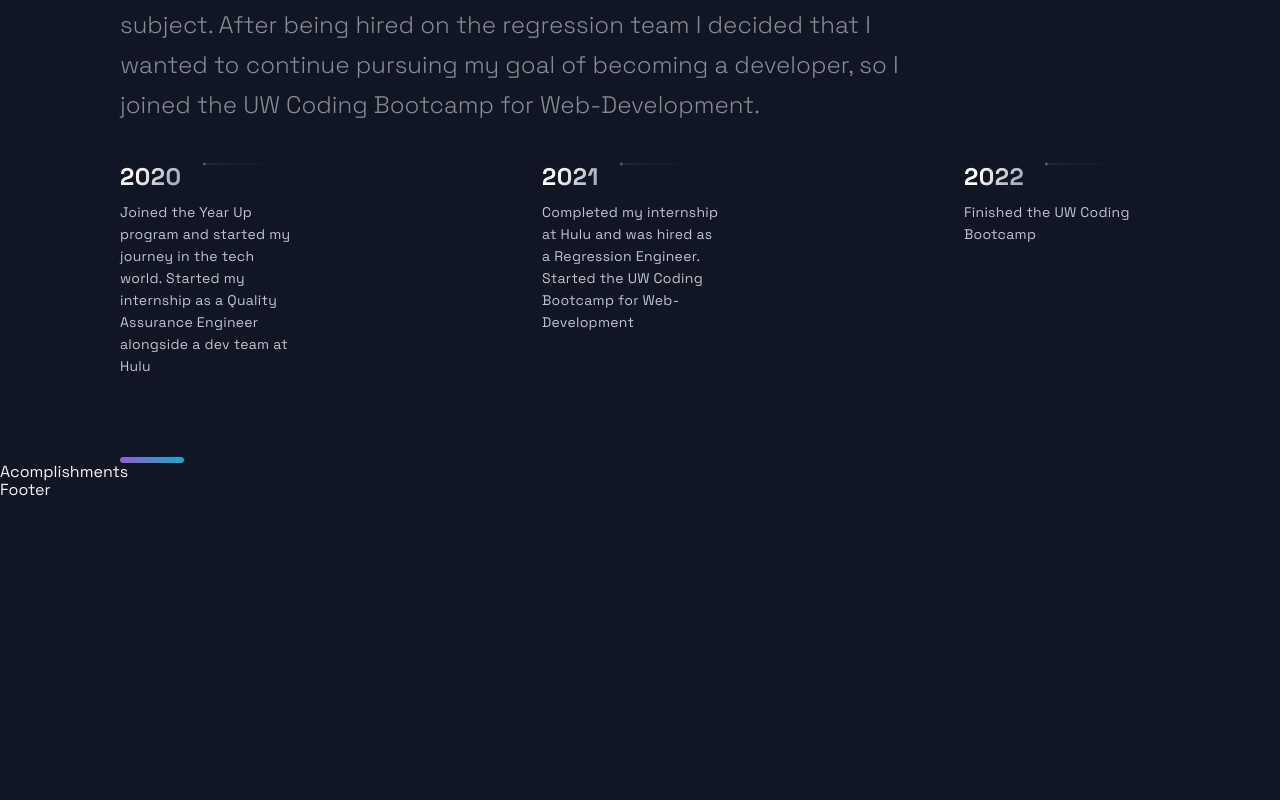
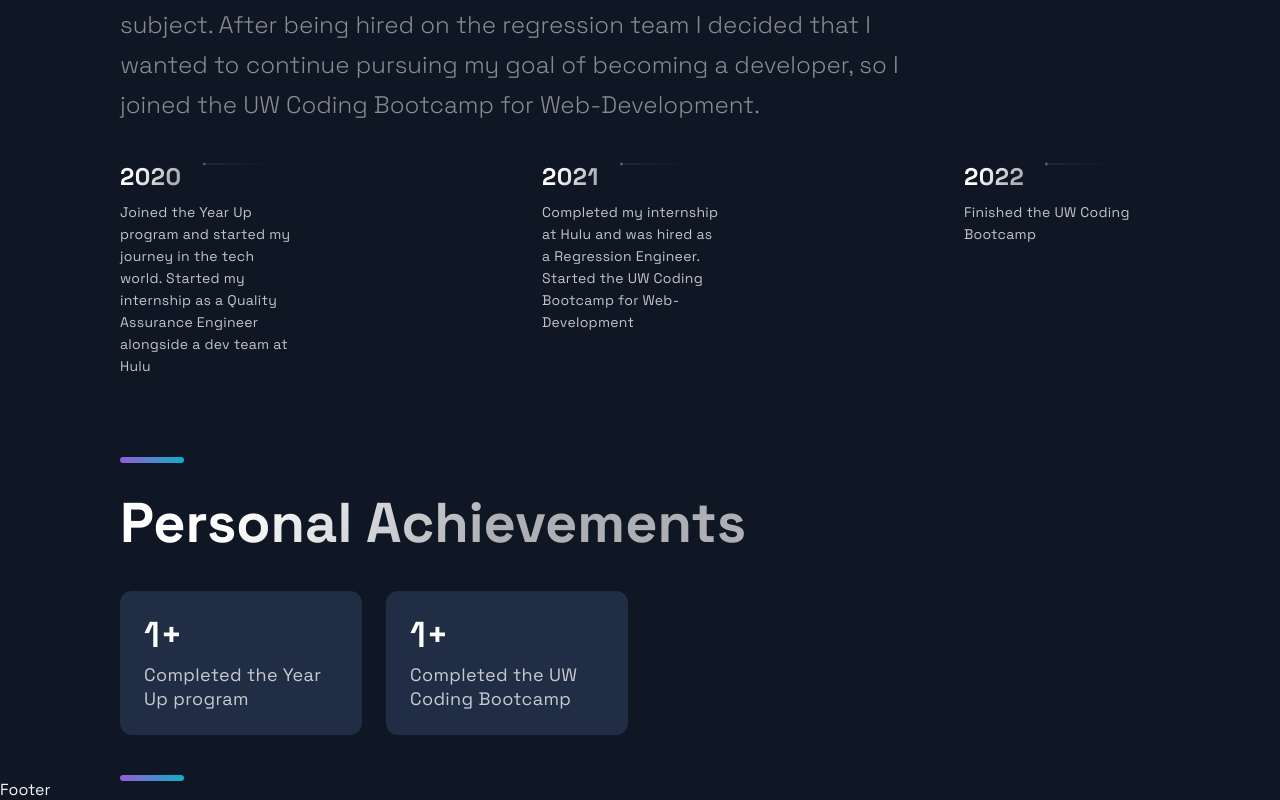
Before and after one commit to carvasquez206/ReactPortfolio3.1, a Next.js app: page / in a window 1280 px wide. Shown: the part 1378-2178 px from the top of the page. Before the commit the page ends 1878 px from the top, so only its background shows below. Built offline with nearby package versions, Linux system fonts and the light colour scheme.

Commit message:
added the accomplishments section and content

```diff
--- a/src/components/Acomplishments/Acomplishments.js
+++ b/src/components/Acomplishments/Acomplishments.js
@@ -4,16 +4,23 @@
 import { Box, Boxes, BoxNum, BoxText } from './AcomplishmentsStyles';
 
 const data = [
-  { number: 20, text: 'Open Source Projects'},
-  { number: 1000, text: 'Students', },
-  { number: 1900, text: 'Github Followers', },
-  { number: 5000, text: 'Github Stars', }
+  { number: 1, text: 'Completed the Year Up program'},
+  { number: 1, text: 'Completed the UW Coding Bootcamp', },
 ];
 
 const Acomplishments = () => (
-  <div>
-    Acomplishments
-  </div>
+  <Section>
+    <SectionTitle>Personal Achievements</SectionTitle>
+    <Boxes>
+      {data.map((card, index) => (
+        <Box key={index}>
+          <BoxNum>{`${card.number}+`}</BoxNum>
+          <BoxText>{card.text}</BoxText>
+        </Box>
+      ))}
+    </Boxes>
+    <SectionDivider/>
+  </Section>
 );
 
 export default Acomplishments;
```
